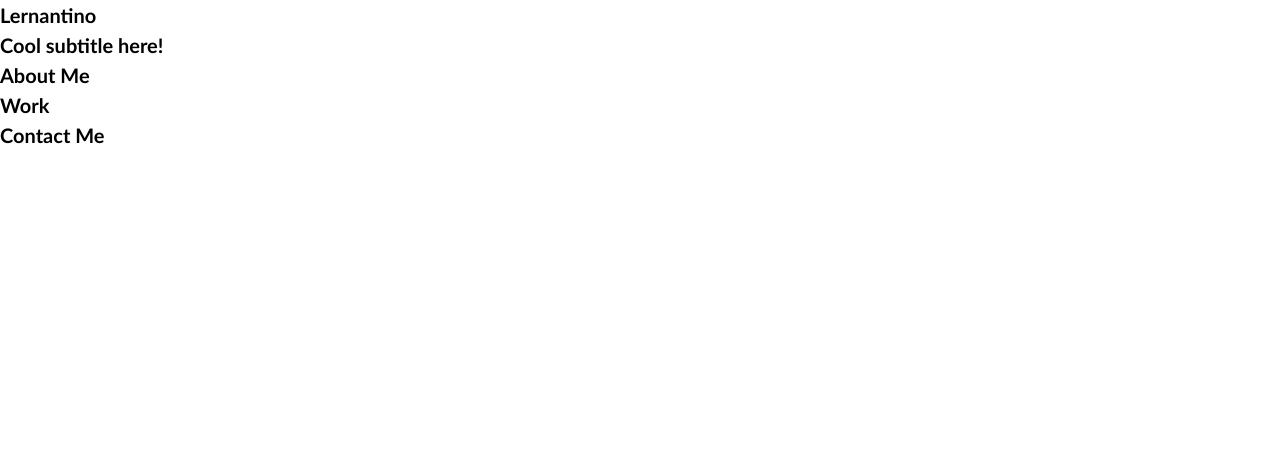
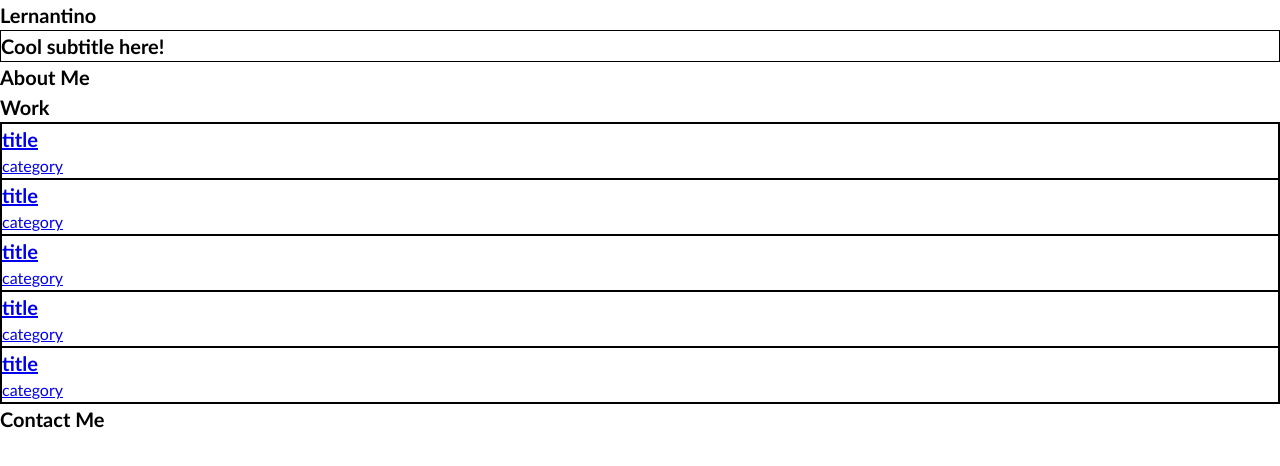
Before and after one commit to SajSultan/Portfolio-2-css-html, a plain HTML site: page index.html in a window 1280 px wide. Drawn offline with Linux system fonts and the light colour scheme.

Commit message:
cards created

```diff
--- a/assets/css/style.css
+++ b/assets/css/style.css
@@ -1,3 +1,7 @@
+/* var dark color #C3DFE0
+    var light color #E1E5F2
+
+*/
 * {
     box-sizing: border-box;
   }
@@ -21,6 +25,9 @@
     font-size: 20px;
     margin: 0;
   }
+  div {
+    border: 1px solid black;
+  }
 
   p {
     margin: 0;
--- a/index.html
+++ b/index.html
@@ -5,7 +5,7 @@
   <meta charset="UTF-8">
   <meta name="viewport" content="width=device-width, initial-scale=1.0">
   <meta http-equiv="X-UA-Compatible" content="ie=edge">
-  <title>Lernantino // Web Developer</title>
+  <title>K Sultan Web Developer</title>
   <link rel="stylesheet" href="/assets/css/style.css" />
 </head>
 
@@ -33,6 +33,42 @@
     <!-- portfolio container -->
     <section class="page-section" id="work">
       <h2>Work</h2>
+      <div class="card-container">
+        <!----- first card---->
+        <a href="#">
+          <div class="project1">
+            <h3>title</h3>
+            <p>category</p>
+          </div></a>
+        <!----- second card---->
+        <a href="#">
+          <div class="project2">
+            <h3>title</h3>
+            <p>category</p>
+          </div></a>
+        <!----- third card---->
+        <a href="#">
+          <div class="project3">
+            <h3>title</h3>
+            <p>category</p>
+          </div></a>
+        <!----- fourth card---->
+        <a href="#">
+          <div class="project4">
+            <h3>title</h3>
+            <p>category</p>
+          </div></a>
+        <!----- fifth card---->
+        <a href="#">
+          <div class="project5">
+            <h3>title</h3>
+            <p>category</p>
+          </div></a>
+
+
+
+
+      </div>
     </section>
 
     <!-- contact -->
```
